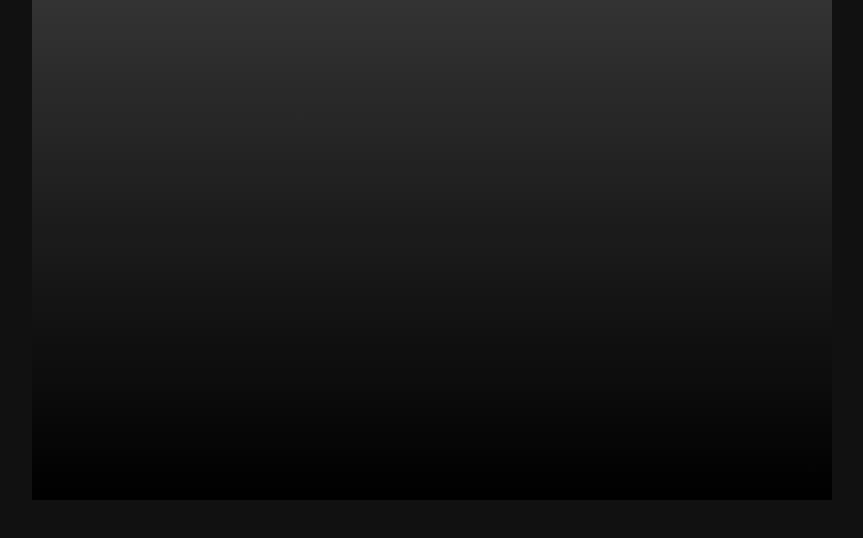
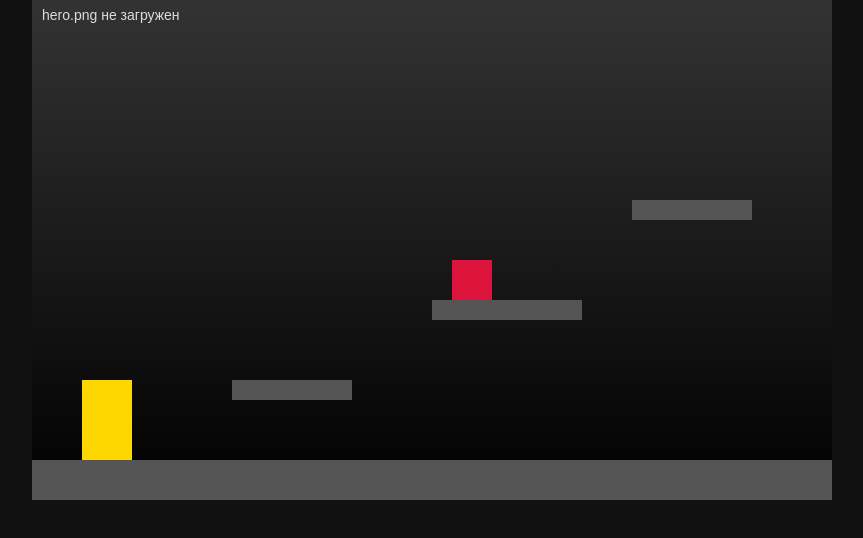
Before and after one commit to warmaks1920/reutov-coo, a plain HTML site: page index.html in a window 1280 px wide. Shown: the whole page, without its empty margins (208-1071 px from the left). Drawn offline with Linux system fonts and the light colour scheme.

Commit message:
Update index.html

```diff
--- a/index.html
+++ b/index.html
@@ -1,9 +1,10 @@
 <!DOCTYPE html>
 <html lang="ru">
 <head>
-  <meta charset="UTF-8">
+  <meta charset="UTF-8" />
   <title>Mini Silksong с героем</title>
   <style>
+    html, body { height: 100%; }
     body {
       margin: 0;
       background: #111;
@@ -25,25 +26,20 @@
 
     // Загружаем изображение героя
     const heroImg = new Image();
-    heroImg.src = "hero.png"; // ваше фото
+    let heroReady = false;
+    heroImg.onload = () => heroReady = true;
+    heroImg.onerror = () => console.warn("hero.png не найден: будет использоваться заглушка");
+    heroImg.src = "hero.png"; // положите файл в эту же папку
 
     // Игрок
     const player = {
-      x: 50,
-      y: 400,
-      width: 50,
-      height: 80,
-      dx: 0,
-      dy: 0,
-      speed: 4,
-      jumpPower: -12,
-      gravity: 0.6,
-      onGround: false
+      x: 50, y: 400, width: 50, height: 80,
+      dx: 0, dy: 0, speed: 4, jumpPower: -12, gravity: 0.6, onGround: false
     };
 
     // Платформы
     const platforms = [
-      {x: 0, y: 460, width: 800, height: 40},
+      {x: 0,   y: 460, width: 800, height: 40},
       {x: 200, y: 380, width: 120, height: 20},
       {x: 400, y: 300, width: 150, height: 20},
       {x: 600, y: 200, width: 120, height: 20},
@@ -52,41 +48,44 @@
     // Враг
     const enemy = {x: 420, y: 260, width: 40, height: 40, alive: true};
 
-    // Управление
+    // Управление (и запрет прокрутки)
     const keys = {};
-    document.addEventListener("keydown", e => keys[e.code] = true);
-    document.addEventListener("keyup", e => keys[e.code] = false);
+    const blockKeys = new Set(["ArrowUp","ArrowDown","ArrowLeft","ArrowRight","Space"]);
+    addEventListener("keydown", e => { if (blockKeys.has(e.code)) e.preventDefault(); keys[e.code] = true; });
+    addEventListener("keyup",   e => { if (blockKeys.has(e.code)) e.preventDefault(); keys[e.code] = false; });
 
     function update() {
-      if (keys["ArrowLeft"]) player.dx = -player.speed;
-      else if (keys["ArrowRight"]) player.dx = player.speed;
+      // Горизонтальное движение
+      if (keys["ArrowLeft"])  player.dx = -player.speed;
+      else if (keys["ArrowRight"]) player.dx =  player.speed;
       else player.dx = 0;
 
+      // Прыжок
       if (keys["Space"] && player.onGround) {
         player.dy = player.jumpPower;
         player.onGround = false;
       }
 
+      // Физика
       player.dy += player.gravity;
       player.x += player.dx;
       player.y += player.dy;
 
+      // Границы экрана
       if (player.x < 0) player.x = 0;
       if (player.x + player.width > canvas.width) player.x = canvas.width - player.width;
 
-      // Столкновения с платформами
+      // Коллизии с платформами (простая проверка "сверху")
       player.onGround = false;
-      platforms.forEach(p => {
-        if (player.x < p.x + p.width &&
-            player.x + player.width > p.x &&
-            player.y + player.height > p.y &&
-            player.y + player.height < p.y + p.height &&
-            player.dy >= 0) {
+      for (const p of platforms) {
+        const hitX = player.x < p.x + p.width && player.x + player.width > p.x;
+        const hitY = player.y + player.height > p.y && player.y + player.height < p.y + p.height;
+        if (hitX && hitY && player.dy >= 0) {
           player.y = p.y - player.height;
           player.dy = 0;
           player.onGround = true;
         }
-      });
+      }
 
       // Столкновение с врагом
       if (enemy.alive &&
@@ -95,13 +94,10 @@
           player.y < enemy.y + enemy.height &&
           player.y + player.height > enemy.y) {
         if (player.dy > 0) {
-          enemy.alive = false;
+          enemy.alive = false;           // прыжок сверху — побеждён
           player.dy = player.jumpPower / 1.5;
-        } else {
-          player.x = 50;
-          player.y = 400;
-          player.dx = 0;
-          player.dy = 0;
+        } else {                          // удар сбоку — респавн
+          Object.assign(player, {x:50, y:400, dx:0, dy:0, onGround:false});
         }
       }
     }
@@ -109,8 +105,16 @@
     function draw() {
       ctx.clearRect(0, 0, canvas.width, canvas.height);
 
-      // Игрок как картинка
-      ctx.drawImage(heroImg, player.x, player.y, player.width, player.height);
+      // Игрок (картинка или заглушка)
+      if (heroReady) {
+        ctx.drawImage(heroImg, player.x, player.y, player.width, player.height);
+      } else {
+        ctx.fillStyle = "gold";
+        ctx.fillRect(player.x, player.y, player.width, player.height);
+        ctx.fillStyle = "#ddd";
+        ctx.font = "14px Arial";
+        ctx.fillText("hero.png не загружен", 10, 20);
+      }
 
       // Платформы
       ctx.fillStyle = "#555";
@@ -129,7 +133,8 @@
       requestAnimationFrame(loop);
     }
 
-    heroImg.onload = () => loop();
+    // Запускаем игру сразу, без ожидания картинки
+    loop();
   </script>
 </body>
 </html>
```
